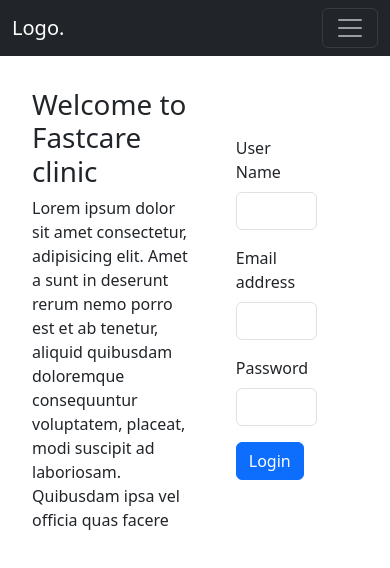
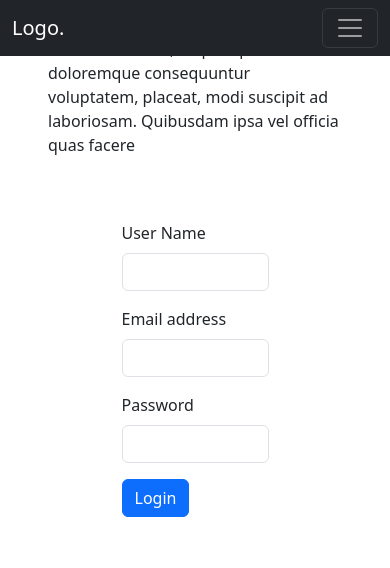
Before and after one commit to shawlycode/fastcare-clinic, a React (Create React App) app: page / in a window 390 px wide. Shown: the top 568 px of the page. Built offline with nearby package versions, Linux system fonts and the light colour scheme.

Commit message:
committed

```diff
--- a/src/pages/landingpage/landingpage.css
+++ b/src/pages/landingpage/landingpage.css
@@ -6,3 +6,11 @@
   /* align-items: center; */
   justify-content: center;
 }
+@media screen and (max-width: 600px) {
+  .landing__page {
+    overflow: hidden;
+    display: flex;
+    flex-direction: column;
+    padding: 3rem;
+  }
+}
```
